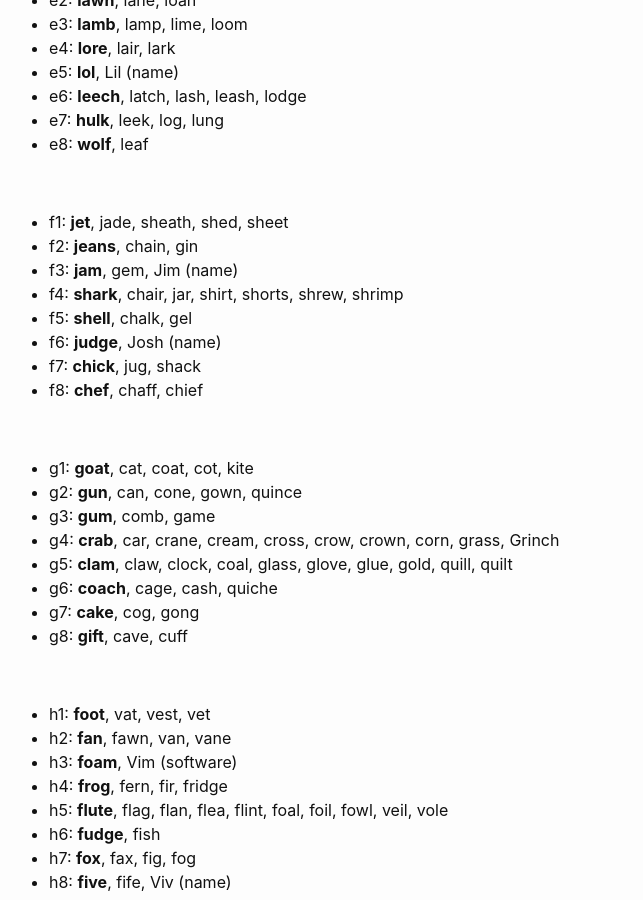
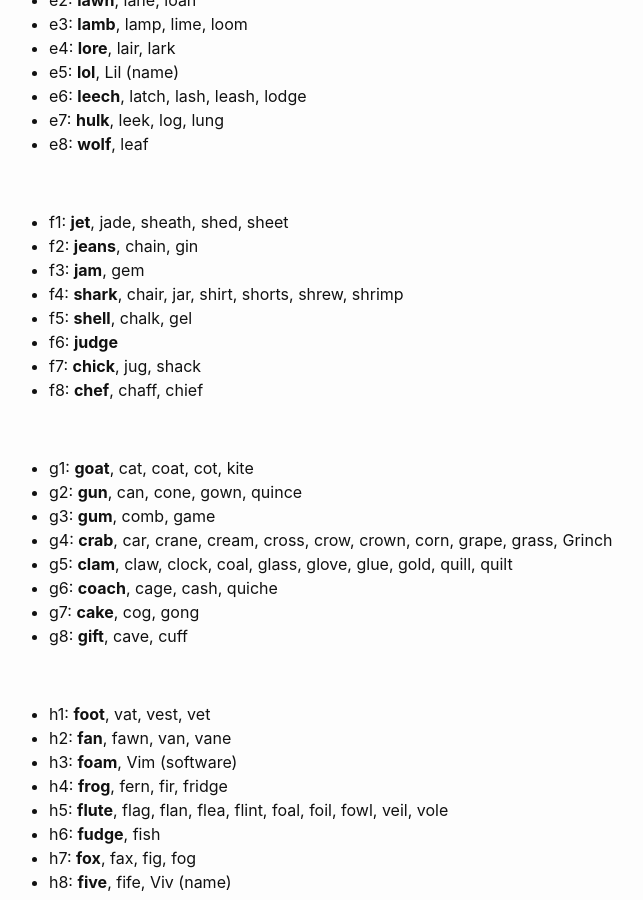
Before and after one commit to liontailedmacaque/liontailedmacaque.github.io, a Jekyll site: the page built from chessmemorypalace/picturewords.md, in a window 1280 px wide and 900 px high, scrolled down 1526 px. Shown: the whole window, without its empty margins (251-894 px from the left). Built offline with Jekyll 4.4.1, drawn with Linux system fonts in a browser that asks for light colours; some of the changed text lies outside the part shown.

Commit message:
Update picturewords.md

```diff
--- a/chessmemorypalace/picturewords.md
+++ b/chessmemorypalace/picturewords.md
@@ -61,17 +61,17 @@
 <p><br></p>
 - f1: **jet**, jade, sheath, shed, sheet
 - f2: **jeans**, chain, gin
-- f3: **jam**, gem, Jim (name)
+- f3: **jam**, gem
 - f4: **shark**, chair, jar, shirt, shorts, shrew, shrimp
 - f5: **shell**, chalk, gel
-- f6: **judge**, Josh (name)
+- f6: **judge**
 - f7: **chick**, jug, shack
 - f8: **chef**, chaff, chief
 <p><br></p>
 - g1: **goat**, cat, coat, cot, kite
 - g2: **gun**, can, cone, gown, quince
 - g3: **gum**, comb, game
-- g4: **crab**, car, crane, cream, cross, crow, crown, corn, grass, Grinch
+- g4: **crab**, car, crane, cream, cross, crow, crown, corn, grape, grass, Grinch
 - g5: **clam**, claw, clock, coal, glass, glove, glue, gold, quill, quilt
 - g6: **coach**, cage, cash, quiche
 - g7: **cake**, cog, gong
@@ -182,8 +182,8 @@
 - Bb3: **winemaker**, animal, enamel, enemy, numeral, pneumatic
 - Bb4: **newspaper**, anarchist, anorak
 - Bb5: **Hannibal**, Napoli, onlooker
-- Bb6: **anchovy**, Angela (name), engineer
-- Bb7: **unicorn**, Nicholas (name)
+- Bb6: **anchovy**, engineer
+- Bb7: **unicorn**, nectarine
 - Bb8: **inventor**, envelope, infantry, invader, invention, investor
 <p><br></p>
 - Bc1: **mastodon**, amethyst, matador, meteor, motorist
```
Also changed, not shown: other parts of chessmemorypalace/picturewords.md (+4 -4 lines).
